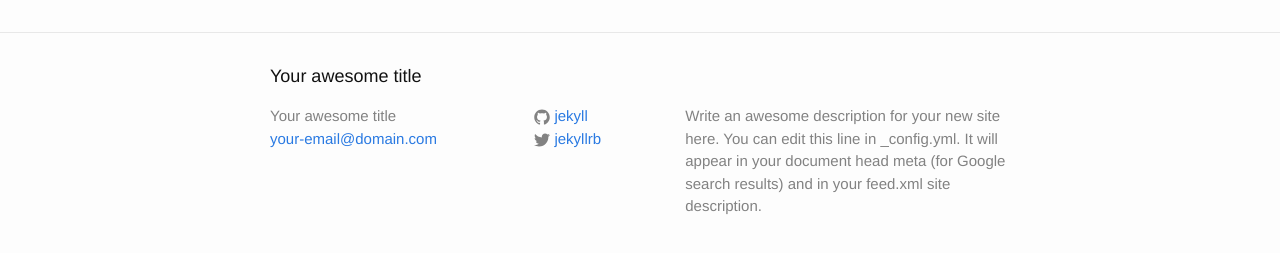
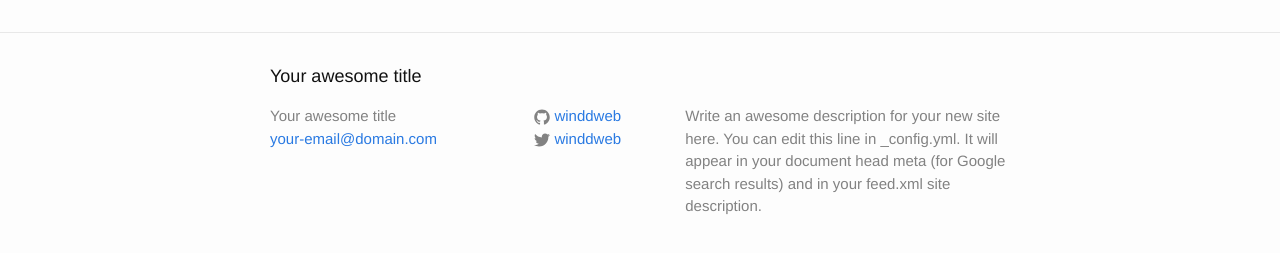
Before and after one commit to winddweb/blog, a Jekyll site: the page built from index.html, in a window 1280 px wide. Shown: the part 264-517 px from the top of the page. Built offline with Jekyll 4.4.1, drawn with Linux system fonts in a browser that asks for light colours.

Commit message:
change user info settings

```diff
--- a/_config.yml
+++ b/_config.yml
@@ -13,9 +13,9 @@ description: > # this means to ignore newlines until "baseurl:"
   line in _config.yml. It will appear in your document head meta (for
   Google search results) and in your feed.xml site description.
 baseurl: "/blog" # the subpath of your site, e.g. /blog
-url: "http://yourdomain.com" # the base hostname & protocol for your site
-twitter_username: jekyllrb
-github_username:  jekyll
+url: "http://winddweb.github.io" # the base hostname & protocol for your site
+twitter_username: winddweb
+github_username:  winddweb
 
 # Build settings
 markdown: kramdown
```
